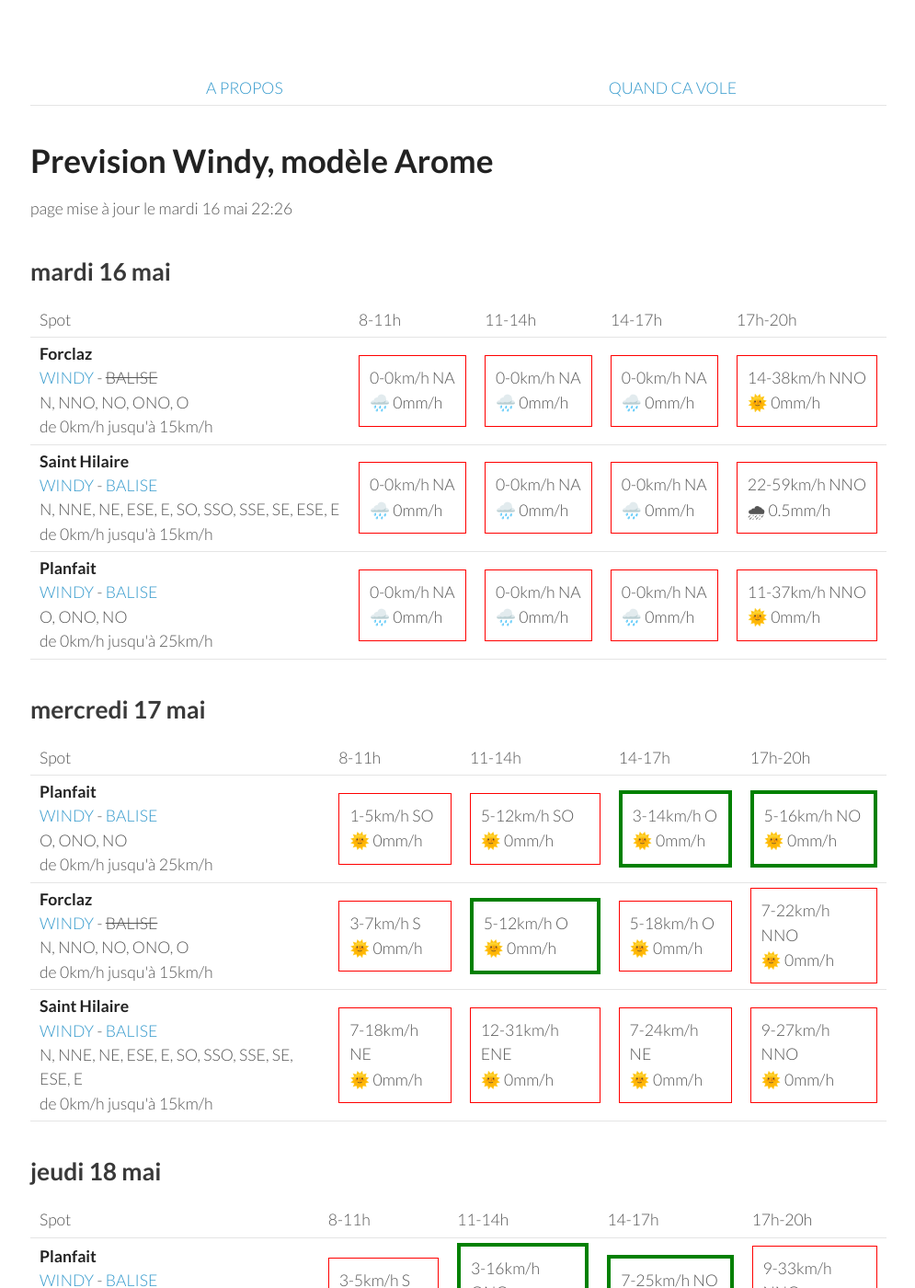
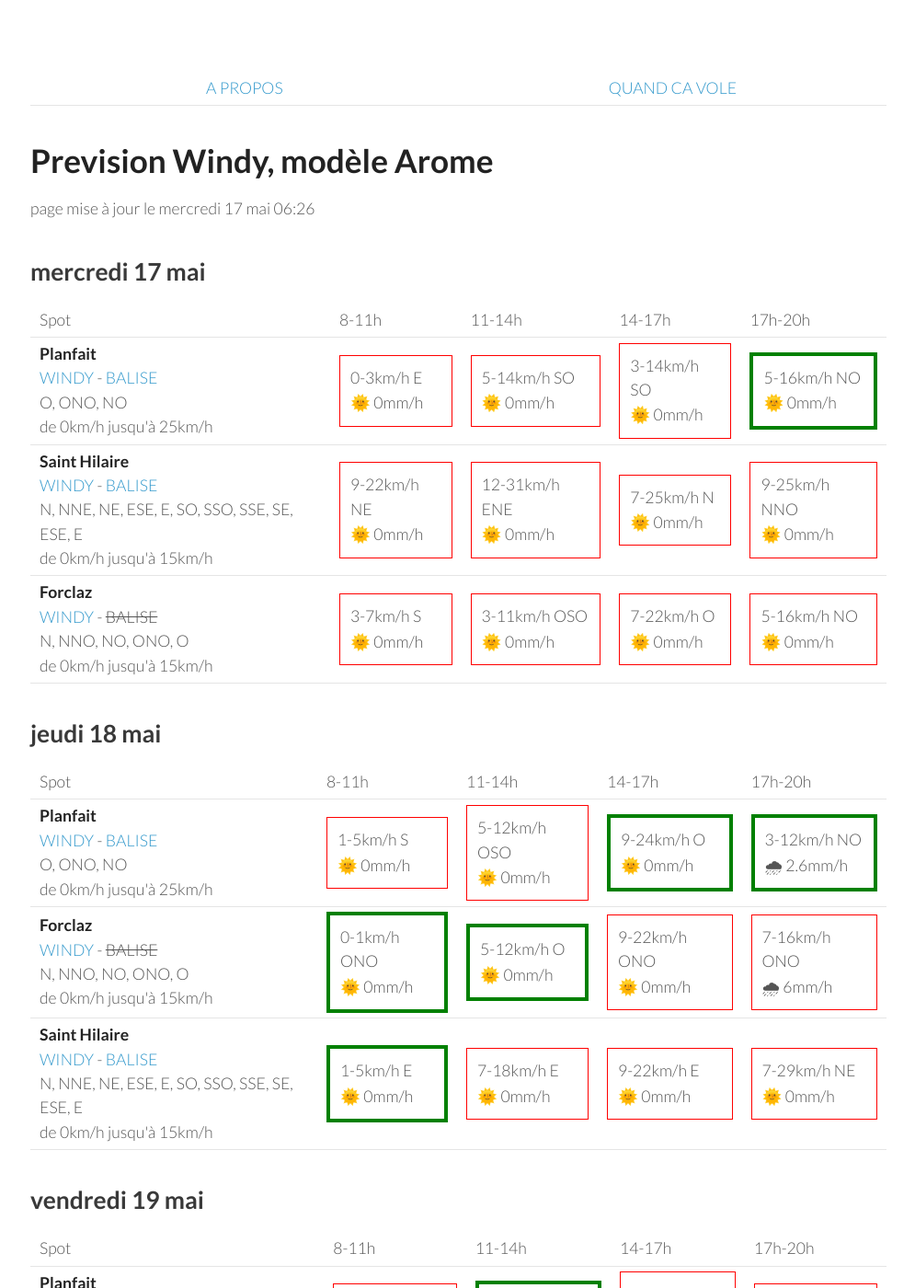
Before and after one commit to parapente-dans-le-nord/parapente-dans-le-nord.github.io, a Jekyll site: the page built from alpes_nord.markdown, in a window 1280 px wide and 1400 px high. Shown: the whole window at 92% size, without its empty margins (25-1020 px from the left). Built offline with Jekyll 4.4.1, drawn with Linux system fonts in a browser that asks for light colours; some of the changed text lies outside the part shown.

Commit message:
update index.markdown

```diff
--- a/alpes_nord.markdown
+++ b/alpes_nord.markdown
@@ -7,51 +7,8 @@ title:  "Tous les spots"
 {: .links}
 
 # Prevision Windy, modèle Arome
-page mise à jour le mardi 16 mai 22:26
+page mise à jour le mercredi 17 mai 06:26
 
-## mardi 16 mai
-
-{::nomarkdown}
-<table>
-  <tbody>
-    <tr>
-      <td>Spot</td>
-      <td>8-11h</td>
-      <td>11-14h</td>
-      <td>14-17h</td>
-      <td>17h-20h</td>
-    </tr>
-<tr>
-        <td><strong>Forclaz</strong><br><a href="https://windy.com/45.814/6.247?45.375,6.246,8,m:eVwaglz">WINDY</a> - <span class="no-balise"> BALISE </span><br> <span class="vent-favorable">N, NNO, NO, ONO, O</span><br><span class="force-vent">de 0km/h jusqu'à 15km/h</span> </td>
-
-            <td><div class="not-flyable"><p>0-0km/h NA</p><p>🌧️ 0mm/h</p></div></td>
-            <td><div class="not-flyable"><p>0-0km/h NA</p><p>🌧️ 0mm/h</p></div></td>
-            <td><div class="not-flyable"><p>0-0km/h NA</p><p>🌧️ 0mm/h</p></div></td>
-            <td><div class="not-flyable"><p>14-38km/h NNO</p><p>🌞 0mm/h</p></div></td>
-
-    </tr>
-<tr>
-        <td><strong>Saint Hilaire</strong><br><a href="https://windy.com/45.307/5.888?45.087,5.889,9,m:eUFagkX">WINDY</a> - <span class=""><a href="http://www.balisemeteo.com/balise.php?idBalise=61">BALISE</a> </span><br> <span class="vent-favorable">N, NNE, NE, ESE, E, SO, SSO, SSE, SE, ESE, E</span><br><span class="force-vent">de 0km/h jusqu'à 15km/h</span> </td>
-
-            <td><div class="not-flyable"><p>0-0km/h NA</p><p>🌧️ 0mm/h</p></div></td>
-            <td><div class="not-flyable"><p>0-0km/h NA</p><p>🌧️ 0mm/h</p></div></td>
-            <td><div class="not-flyable"><p>0-0km/h NA</p><p>🌧️ 0mm/h</p></div></td>
-            <td><div class="not-flyable"><p>22-59km/h NNO</p><p>🌧 0.5mm/h</p></div></td>
-
-    </tr>
-<tr>
-        <td><strong>Planfait</strong><br><a href="https://windy.com/45.853/6.223?45.415,6.223,8">WINDY</a> - <span class=""><a href="https://www.openwindmap.org/PP496">BALISE</a> </span><br> <span class="vent-favorable">O, ONO, NO</span><br><span class="force-vent">de 0km/h jusqu'à 25km/h</span> </td>
-
-            <td><div class="not-flyable"><p>0-0km/h NA</p><p>🌧️ 0mm/h</p></div></td>
-            <td><div class="not-flyable"><p>0-0km/h NA</p><p>🌧️ 0mm/h</p></div></td>
-            <td><div class="not-flyable"><p>0-0km/h NA</p><p>🌧️ 0mm/h</p></div></td>
-            <td><div class="not-flyable"><p>11-37km/h NNO</p><p>🌞 0mm/h</p></div></td>
-
-    </tr>
-
-</tbody>
-</table>
-{:/}
 ## mercredi 17 mai
 
 {::nomarkdown}
@@ -67,10 +24,20 @@ page mise à jour le mardi 16 mai 22:26
 <tr>
         <td><strong>Planfait</strong><br><a href="https://windy.com/45.853/6.223?45.415,6.223,8">WINDY</a> - <span class=""><a href="https://www.openwindmap.org/PP496">BALISE</a> </span><br> <span class="vent-favorable">O, ONO, NO</span><br><span class="force-vent">de 0km/h jusqu'à 25km/h</span> </td>
 
-            <td><div class="not-flyable"><p>1-5km/h SO</p><p>🌞 0mm/h</p></div></td>
-            <td><div class="not-flyable"><p>5-12km/h SO</p><p>🌞 0mm/h</p></div></td>
-            <td><div class="flyable"><p>3-14km/h O</p><p>🌞 0mm/h</p></div></td>
+            <td><div class="not-flyable"><p>0-3km/h E</p><p>🌞 0mm/h</p></div></td>
+            <td><div class="not-flyable"><p>5-14km/h SO</p><p>🌞 0mm/h</p></div></td>
+            <td><div class="not-flyable"><p>3-14km/h SO</p><p>🌞 0mm/h</p></div></td>
             <td><div class="flyable"><p>5-16km/h NO</p><p>🌞 0mm/h</p></div></td>
+
+
+    </tr>
+<tr>
+        <td><strong>Saint Hilaire</strong><br><a href="https://windy.com/45.307/5.888?45.087,5.889,9,m:eUFagkX">WINDY</a> - <span class=""><a href="http://www.balisemeteo.com/balise.php?idBalise=61">BALISE</a> </span><br> <span class="vent-favorable">N, NNE, NE, ESE, E, SO, SSO, SSE, SE, ESE, E</span><br><span class="force-vent">de 0km/h jusqu'à 15km/h</span> </td>
+
+            <td><div class="not-flyable"><p>9-22km/h NE</p><p>🌞 0mm/h</p></div></td>
+            <td><div class="not-flyable"><p>12-31km/h ENE</p><p>🌞 0mm/h</p></div></td>
+            <td><div class="not-flyable"><p>7-25km/h N</p><p>🌞 0mm/h</p></div></td>
+            <td><div class="not-flyable"><p>9-25km/h NNO</p><p>🌞 0mm/h</p></div></td>
 
 
     </tr>
@@ -78,19 +45,9 @@ page mise à jour le mardi 16 mai 22:26
         <td><strong>Forclaz</strong><br><a href="https://windy.com/45.814/6.247?45.375,6.246,8,m:eVwaglz">WINDY</a> - <span class="no-balise"> BALISE </span><br> <span class="vent-favorable">N, NNO, NO, ONO, O</span><br><span class="force-vent">de 0km/h jusqu'à 15km/h</span> </td>
 
             <td><div class="not-flyable"><p>3-7km/h S</p><p>🌞 0mm/h</p></div></td>
-            <td><div class="flyable"><p>5-12km/h O</p><p>🌞 0mm/h</p></div></td>
-            <td><div class="not-flyable"><p>5-18km/h O</p><p>🌞 0mm/h</p></div></td>
-            <td><div class="not-flyable"><p>7-22km/h NNO</p><p>🌞 0mm/h</p></div></td>
-
-
-    </tr>
-<tr>
-        <td><strong>Saint Hilaire</strong><br><a href="https://windy.com/45.307/5.888?45.087,5.889,9,m:eUFagkX">WINDY</a> - <span class=""><a href="http://www.balisemeteo.com/balise.php?idBalise=61">BALISE</a> </span><br> <span class="vent-favorable">N, NNE, NE, ESE, E, SO, SSO, SSE, SE, ESE, E</span><br><span class="force-vent">de 0km/h jusqu'à 15km/h</span> </td>
-
-            <td><div class="not-flyable"><p>7-18km/h NE</p><p>🌞 0mm/h</p></div></td>
-            <td><div class="not-flyable"><p>12-31km/h ENE</p><p>🌞 0mm/h</p></div></td>
-            <td><div class="not-flyable"><p>7-24km/h NE</p><p>🌞 0mm/h</p></div></td>
-            <td><div class="not-flyable"><p>9-27km/h NNO</p><p>🌞 0mm/h</p></div></td>
+            <td><div class="not-flyable"><p>3-11km/h OSO</p><p>🌞 0mm/h</p></div></td>
+            <td><div class="not-flyable"><p>7-22km/h O</p><p>🌞 0mm/h</p></div></td>
+            <td><div class="not-flyable"><p>5-16km/h NO</p><p>🌞 0mm/h</p></div></td>
 
 
     </tr>
@@ -113,30 +70,30 @@ page mise à jour le mardi 16 mai 22:26
 <tr>
         <td><strong>Planfait</strong><br><a href="https://windy.com/45.853/6.223?45.415,6.223,8">WINDY</a> - <span class=""><a href="https://www.openwindmap.org/PP496">BALISE</a> </span><br> <span class="vent-favorable">O, ONO, NO</span><br><span class="force-vent">de 0km/h jusqu'à 25km/h</span> </td>
 
-            <td><div class="not-flyable"><p>3-5km/h S</p><p>🌞 0mm/h</p></div></td>
-            <td><div class="flyable"><p>3-16km/h ONO</p><p>🌧 0.3mm/h</p></div></td>
-            <td><div class="flyable"><p>7-25km/h NO</p><p>🌧 0.6mm/h</p></div></td>
-            <td><div class="not-flyable"><p>9-33km/h NNO</p><p>🌧 0.4mm/h</p></div></td>
+            <td><div class="not-flyable"><p>1-5km/h S</p><p>🌞 0mm/h</p></div></td>
+            <td><div class="not-flyable"><p>5-12km/h OSO</p><p>🌞 0mm/h</p></div></td>
+            <td><div class="flyable"><p>9-24km/h O</p><p>🌞 0mm/h</p></div></td>
+            <td><div class="flyable"><p>3-12km/h NO</p><p>🌧 2.6mm/h</p></div></td>
+
+
+    </tr>
+<tr>
+        <td><strong>Forclaz</strong><br><a href="https://windy.com/45.814/6.247?45.375,6.246,8,m:eVwaglz">WINDY</a> - <span class="no-balise"> BALISE </span><br> <span class="vent-favorable">N, NNO, NO, ONO, O</span><br><span class="force-vent">de 0km/h jusqu'à 15km/h</span> </td>
+
+            <td><div class="flyable"><p>0-1km/h ONO</p><p>🌞 0mm/h</p></div></td>
+            <td><div class="flyable"><p>5-12km/h O</p><p>🌞 0mm/h</p></div></td>
+            <td><div class="not-flyable"><p>9-22km/h ONO</p><p>🌞 0mm/h</p></div></td>
+            <td><div class="not-flyable"><p>7-16km/h ONO</p><p>🌧 6mm/h</p></div></td>
 
 
     </tr>
 <tr>
         <td><strong>Saint Hilaire</strong><br><a href="https://windy.com/45.307/5.888?45.087,5.889,9,m:eUFagkX">WINDY</a> - <span class=""><a href="http://www.balisemeteo.com/balise.php?idBalise=61">BALISE</a> </span><br> <span class="vent-favorable">N, NNE, NE, ESE, E, SO, SSO, SSE, SE, ESE, E</span><br><span class="force-vent">de 0km/h jusqu'à 15km/h</span> </td>
 
-            <td><div class="flyable"><p>1-3km/h NE</p><p>🌞 0mm/h</p></div></td>
-            <td><div class="not-flyable"><p>3-16km/h NNO</p><p>🌧 1.5mm/h</p></div></td>
-            <td><div class="not-flyable"><p>5-25km/h NNO</p><p>🌧 1.4mm/h</p></div></td>
-            <td><div class="not-flyable"><p>5-29km/h N</p><p>🌧 1.7mm/h</p></div></td>
-
-
-    </tr>
-<tr>
-        <td><strong>Forclaz</strong><br><a href="https://windy.com/45.814/6.247?45.375,6.246,8,m:eVwaglz">WINDY</a> - <span class="no-balise"> BALISE </span><br> <span class="vent-favorable">N, NNO, NO, ONO, O</span><br><span class="force-vent">de 0km/h jusqu'à 15km/h</span> </td>
-
-            <td><div class="flyable"><p>1-3km/h NO</p><p>🌞 0mm/h</p></div></td>
-            <td><div class="not-flyable"><p>3-16km/h ONO</p><p>🌧 0.3mm/h</p></div></td>
-            <td><div class="not-flyable"><p>7-27km/h NO</p><p>🌧 0.5mm/h</p></div></td>
-            <td><div class="not-flyable"><p>7-33km/h NO</p><p>🌧 0.3mm/h</p></div></td>
+            <td><div class="flyable"><p>1-5km/h E</p><p>🌞 0mm/h</p></div></td>
+            <td><div class="not-flyable"><p>7-18km/h E</p><p>🌞 0mm/h</p></div></td>
+            <td><div class="not-flyable"><p>9-22km/h E</p><p>🌞 0mm/h</p></div></td>
+            <td><div class="not-flyable"><p>7-29km/h NE</p><p>🌞 0mm/h</p></div></td>
 
 
     </tr>
@@ -159,30 +116,30 @@ page mise à jour le mardi 16 mai 22:26
 <tr>
         <td><strong>Planfait</strong><br><a href="https://windy.com/45.853/6.223?45.415,6.223,8">WINDY</a> - <span class=""><a href="https://www.openwindmap.org/PP496">BALISE</a> </span><br> <span class="vent-favorable">O, ONO, NO</span><br><span class="force-vent">de 0km/h jusqu'à 25km/h</span> </td>
 
-            <td><div class="flyable"><p>1-11km/h ONO</p><p>🌞 0mm/h</p></div></td>
-            <td><div class="flyable"><p>5-20km/h NO</p><p>🌞 0mm/h</p></div></td>
-            <td><div class="not-flyable"><p>9-35km/h NO</p><p>🌧 0.3mm/h</p></div></td>
-            <td><div class="not-flyable"><p>3-35km/h ONO</p><p>🌧 3mm/h</p></div></td>
+            <td><div class="not-flyable"><p>0-11km/h SE</p><p>🌞 0mm/h</p></div></td>
+            <td><div class="flyable"><p>5-24km/h NO</p><p>🌞 0mm/h</p></div></td>
+            <td><div class="not-flyable"><p>7-35km/h NO</p><p>🌧 0.7mm/h</p></div></td>
+            <td><div class="not-flyable"><p>5-29km/h NO</p><p>🌧 2.3mm/h</p></div></td>
+
+
+    </tr>
+<tr>
+        <td><strong>Saint Hilaire</strong><br><a href="https://windy.com/45.307/5.888?45.087,5.889,9,m:eUFagkX">WINDY</a> - <span class=""><a href="http://www.balisemeteo.com/balise.php?idBalise=61">BALISE</a> </span><br> <span class="vent-favorable">N, NNE, NE, ESE, E, SO, SSO, SSE, SE, ESE, E</span><br><span class="force-vent">de 0km/h jusqu'à 15km/h</span> </td>
+
+            <td><div class="not-flyable"><p>1-16km/h NNE</p><p>🌧 0.2mm/h</p></div></td>
+            <td><div class="not-flyable"><p>5-24km/h NNO</p><p>🌞 0mm/h</p></div></td>
+            <td><div class="not-flyable"><p>5-29km/h N</p><p>🌧 0.9mm/h</p></div></td>
+            <td><div class="not-flyable"><p>5-35km/h NNE</p><p>🌧 2.7mm/h</p></div></td>
 
 
     </tr>
 <tr>
         <td><strong>Forclaz</strong><br><a href="https://windy.com/45.814/6.247?45.375,6.246,8,m:eVwaglz">WINDY</a> - <span class="no-balise"> BALISE </span><br> <span class="vent-favorable">N, NNO, NO, ONO, O</span><br><span class="force-vent">de 0km/h jusqu'à 15km/h</span> </td>
 
-            <td><div class="flyable"><p>1-11km/h ONO</p><p>🌞 0mm/h</p></div></td>
-            <td><div class="not-flyable"><p>5-18km/h ONO</p><p>🌞 0mm/h</p></div></td>
-            <td><div class="not-flyable"><p>9-37km/h NO</p><p>🌧 0.6mm/h</p></div></td>
-            <td><div class="not-flyable"><p>3-37km/h ONO</p><p>🌧 3.3mm/h</p></div></td>
-
-
-    </tr>
-<tr>
-        <td><strong>Saint Hilaire</strong><br><a href="https://windy.com/45.307/5.888?45.087,5.889,9,m:eUFagkX">WINDY</a> - <span class=""><a href="http://www.balisemeteo.com/balise.php?idBalise=61">BALISE</a> </span><br> <span class="vent-favorable">N, NNE, NE, ESE, E, SO, SSO, SSE, SE, ESE, E</span><br><span class="force-vent">de 0km/h jusqu'à 15km/h</span> </td>
-
-            <td><div class="not-flyable"><p>1-16km/h NE</p><p>🌞 0mm/h</p></div></td>
-            <td><div class="not-flyable"><p>3-20km/h NNO</p><p>🌞 0mm/h</p></div></td>
-            <td><div class="not-flyable"><p>5-27km/h N</p><p>🌧 0.5mm/h</p></div></td>
-            <td><div class="not-flyable"><p>3-29km/h NNE</p><p>🌧 2.6mm/h</p></div></td>
+            <td><div class="not-flyable"><p>0-11km/h S</p><p>🌞 0mm/h</p></div></td>
+            <td><div class="not-flyable"><p>5-22km/h NO</p><p>🌞 0mm/h</p></div></td>
+            <td><div class="not-flyable"><p>7-35km/h NO</p><p>🌧 0.9mm/h</p></div></td>
+            <td><div class="not-flyable"><p>5-31km/h NO</p><p>🌧 2mm/h</p></div></td>
 
 
     </tr>
@@ -205,8 +162,8 @@ page mise à jour le mardi 16 mai 22:26
 <tr>
         <td><strong>Planfait</strong><br><a href="https://windy.com/45.853/6.223?45.415,6.223,8">WINDY</a> - <span class=""><a href="https://www.openwindmap.org/PP496">BALISE</a> </span><br> <span class="vent-favorable">O, ONO, NO</span><br><span class="force-vent">de 0km/h jusqu'à 25km/h</span> </td>
 
-            <td><div class="not-flyable"><p>1-12km/h NE</p><p>🌞 0mm/h</p></div></td>
-            <td><div class="flyable"><p>3-18km/h NO</p><p>🌞 0mm/h</p></div></td>
+            <td><div class="not-flyable"><p>1-12km/h ESE</p><p>🌞 0mm/h</p></div></td>
+            <td><div class="flyable"><p>3-18km/h ONO</p><p>🌞 0mm/h</p></div></td>
             <td><div class="not-flyable"><p>5-27km/h NNO</p><p>🌧 0.5mm/h</p></div></td>
             <td><div class="not-flyable"><p>5-31km/h NNO</p><p>🌧 0.9mm/h</p></div></td>
 
@@ -215,8 +172,8 @@ page mise à jour le mardi 16 mai 22:26
 <tr>
         <td><strong>Saint Hilaire</strong><br><a href="https://windy.com/45.307/5.888?45.087,5.889,9,m:eUFagkX">WINDY</a> - <span class=""><a href="http://www.balisemeteo.com/balise.php?idBalise=61">BALISE</a> </span><br> <span class="vent-favorable">N, NNE, NE, ESE, E, SO, SSO, SSE, SE, ESE, E</span><br><span class="force-vent">de 0km/h jusqu'à 15km/h</span> </td>
 
-            <td><div class="not-flyable"><p>1-22km/h ENE</p><p>🌞 0mm/h</p></div></td>
-            <td><div class="not-flyable"><p>3-22km/h NNO</p><p>🌞 0mm/h</p></div></td>
+            <td><div class="not-flyable"><p>3-24km/h ENE</p><p>🌧 0.2mm/h</p></div></td>
+            <td><div class="not-flyable"><p>1-24km/h NNO</p><p>🌧 0.8mm/h</p></div></td>
             <td><div class="not-flyable"><p>5-29km/h NNO</p><p>🌧 0.3mm/h</p></div></td>
             <td><div class="not-flyable"><p>7-38km/h N</p><p>🌧 3.1mm/h</p></div></td>
 
@@ -225,8 +182,8 @@ page mise à jour le mardi 16 mai 22:26
 <tr>
         <td><strong>Forclaz</strong><br><a href="https://windy.com/45.814/6.247?45.375,6.246,8,m:eVwaglz">WINDY</a> - <span class="no-balise"> BALISE </span><br> <span class="vent-favorable">N, NNO, NO, ONO, O</span><br><span class="force-vent">de 0km/h jusqu'à 15km/h</span> </td>
 
-            <td><div class="not-flyable"><p>1-12km/h ENE</p><p>🌞 0mm/h</p></div></td>
-            <td><div class="not-flyable"><p>3-18km/h ONO</p><p>🌞 0mm/h</p></div></td>
+            <td><div class="not-flyable"><p>1-16km/h ESE</p><p>🌞 0mm/h</p></div></td>
+            <td><div class="not-flyable"><p>1-18km/h ONO</p><p>🌞 0mm/h</p></div></td>
             <td><div class="not-flyable"><p>5-25km/h NNO</p><p>🌧 0.3mm/h</p></div></td>
             <td><div class="not-flyable"><p>5-31km/h NO</p><p>🌧 0.8mm/h</p></div></td>
 
```
